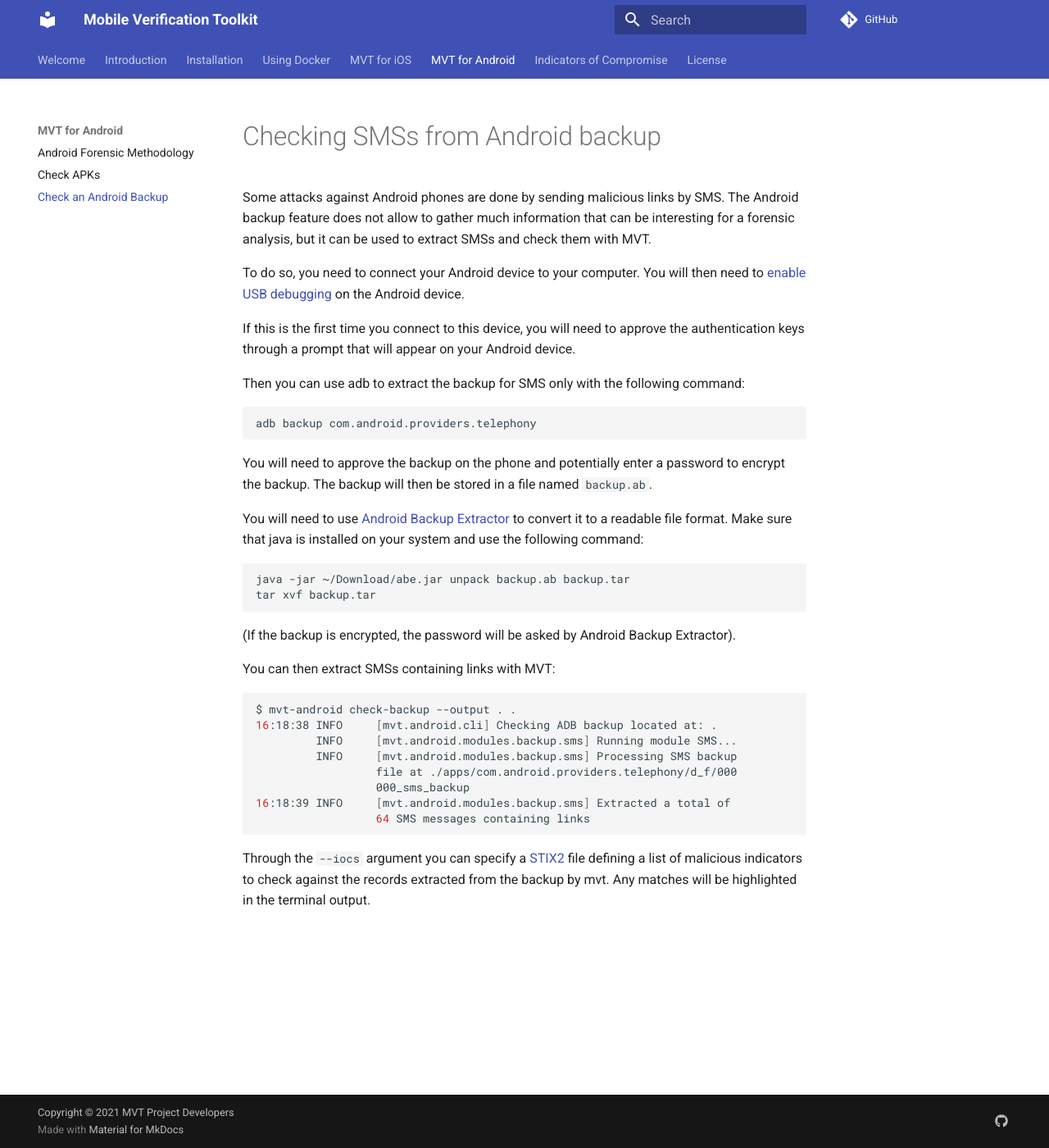
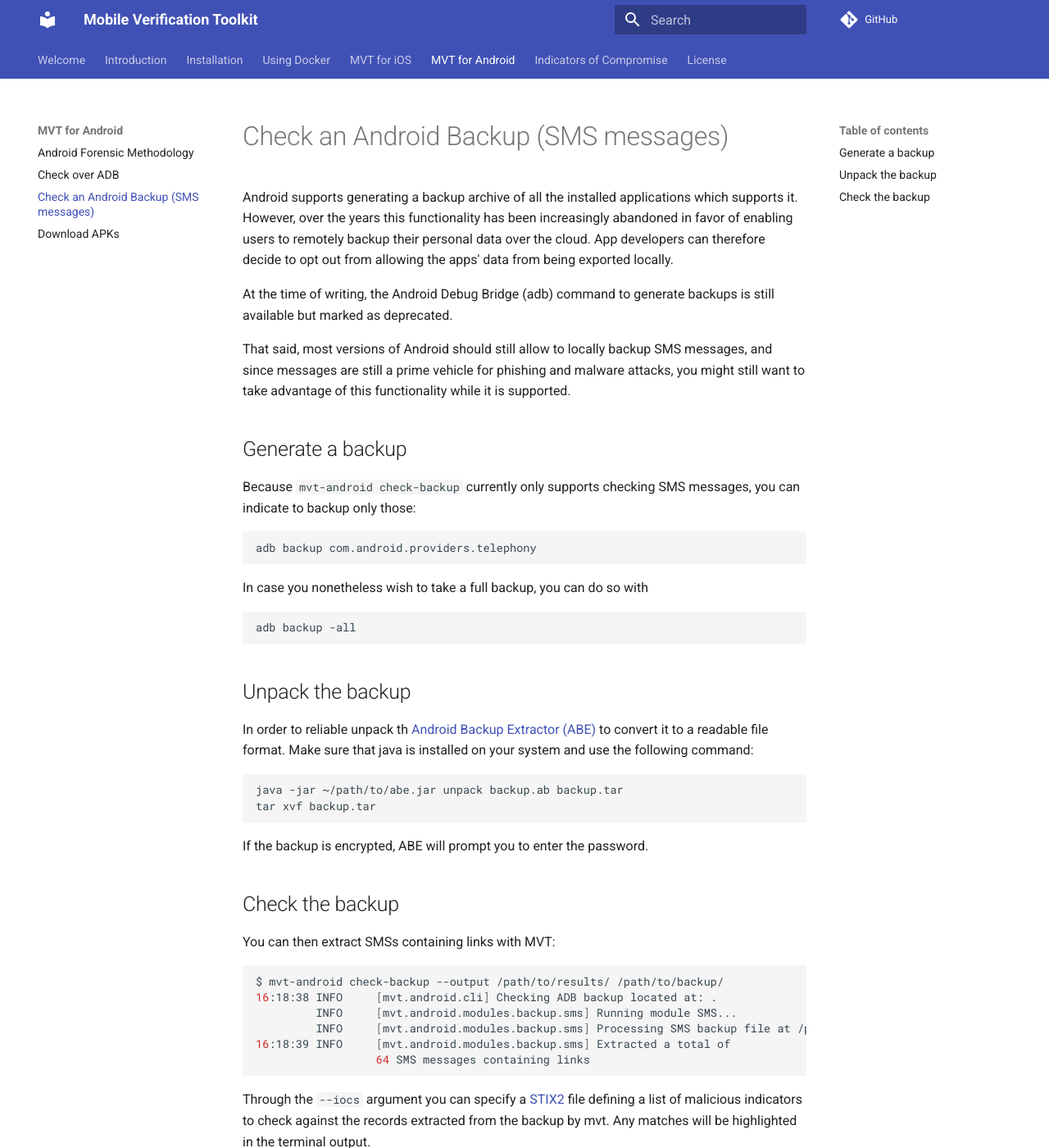
Before and after one commit to mvt-project/mvt, an MkDocs documentation site: the page built from docs/android/backup.md, in a window 1280 px wide and 1400 px high. Shown: the whole window at 82% size. Built offline with MkDocs 1.6.1 and Material for MkDocs 9.7.7, drawn with Linux system fonts in a browser that asks for light colours; comment, search, counter and statistics services are not loaded.

Commit message:
Updated documentation on mvt-android

````diff
--- a/docs/android/backup.md
+++ b/docs/android/backup.md
@@ -1,36 +1,45 @@
-# Checking SMSs from Android backup
+# Check an Android Backup (SMS messages)
 
-Some attacks against Android phones are done by sending malicious links by SMS. The Android backup feature does not allow to gather much information that can be interesting for a forensic analysis, but it can be used to extract SMSs and check them with MVT.
+Android supports generating a backup archive of all the installed applications which supports it. However, over the years this functionality has been increasingly abandoned in favor of enabling users to remotely backup their personal data over the cloud. App developers can therefore decide to opt out from allowing the apps' data from being exported locally.
 
-To do so, you need to connect your Android device to your computer. You will then need to [enable USB debugging](https://developer.android.com/studio/debug/dev-options#enable>) on the Android device.
+At the time of writing, the Android Debug Bridge (adb) command to generate backups is still available but marked as deprecated.
 
-If this is the first time you connect to this device, you will need to approve the authentication keys through a prompt that will appear on your Android device.
+That said, most versions of Android should still allow to locally backup SMS messages, and since messages are still a prime vehicle for phishing and malware attacks, you might still want to take advantage of this functionality while it is supported.
 
-Then you can use adb to extract the backup for SMS only with the following command:
+## Generate a backup
+
+Because `mvt-android check-backup` currently only supports checking SMS messages, you can indicate to backup only those:
 
 ```bash
 adb backup com.android.providers.telephony
 ```
 
-You will need to approve the backup on the phone and potentially enter a password to encrypt the backup. The backup will then be stored in a file named `backup.ab`.
+In case you nonetheless wish to take a full backup, you can do so with
 
-You will need to use [Android Backup Extractor](https://github.com/nelenkov/android-backup-extractor) to convert it to a readable file format. Make sure that java is installed on your system and use the following command:
 ```bash
-java -jar ~/Download/abe.jar unpack backup.ab backup.tar
+adb backup -all
+```
+
+## Unpack the backup
+
+In order to reliable unpack th [Android Backup Extractor (ABE)](https://github.com/nelenkov/android-backup-extractor) to convert it to a readable file format. Make sure that java is installed on your system and use the following command:
+
+```bash
+java -jar ~/path/to/abe.jar unpack backup.ab backup.tar
 tar xvf backup.tar
 ```
 
-(If the backup is encrypted, the password will be asked by Android Backup Extractor).
+If the backup is encrypted, ABE will prompt you to enter the password.
+
+## Check the backup
 
 You can then extract SMSs containing links with MVT:
 
 ```bash
-$ mvt-android check-backup --output . .
+$ mvt-android check-backup --output /path/to/results/ /path/to/backup/
 16:18:38 INFO     [mvt.android.cli] Checking ADB backup located at: .
          INFO     [mvt.android.modules.backup.sms] Running module SMS...
-         INFO     [mvt.android.modules.backup.sms] Processing SMS backup
-                  file at ./apps/com.android.providers.telephony/d_f/000
-                  000_sms_backup
+         INFO     [mvt.android.modules.backup.sms] Processing SMS backup file at /path/to/backup/apps/com.android.providers.telephony/d_f/000000_sms_backup
 16:18:39 INFO     [mvt.android.modules.backup.sms] Extracted a total of
                   64 SMS messages containing links
 ```
--- a/mkdocs.yml
+++ b/mkdocs.yml
@@ -42,7 +42,8 @@
         - Records extracted by mvt-ios: "ios/records.md"
     - MVT for Android:
         - Android Forensic Methodology: "android/methodology.md"
-        - Check APKs: "android/download_apks.md"
-        - Check an Android Backup: "android/backup.md"
+        - Check over ADB: "android/adb.md"
+        - Check an Android Backup (SMS messages): "android/backup.md"
+        - Download APKs: "android/download_apks.md"
     - Indicators of Compromise: "iocs.md"
     - License: "license.md"
````
Also changed, not shown: docs/android/adb.md (added, +8 -0 lines), docs/android/download_apks.md (+10 -4 lines), docs/android/methodology.md (+17 -0 lines).
